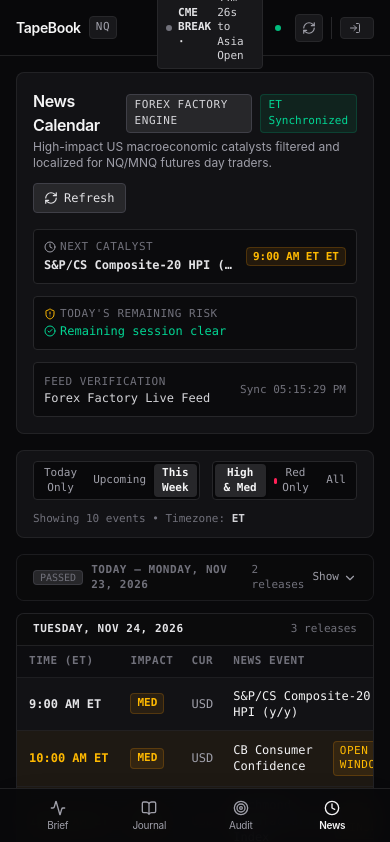
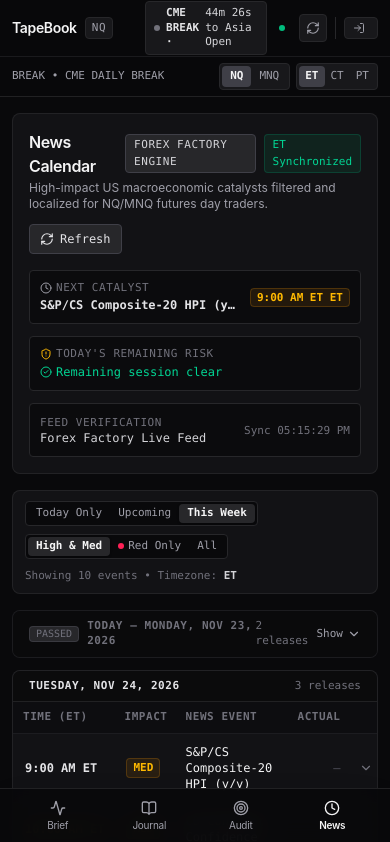
Before and after one commit to Minsung1Kim/minbook, a Next.js app: page /calendar in a window 390 px wide. Shown: the top 842 px of the page. Built offline with nearby package versions, Linux system fonts and the light colour scheme; no server answers.

Commit message:
ui: responsive layout polish across mobile, laptop, and wide monitors

```diff
--- a/src/app/calendar/page.tsx
+++ b/src/app/calendar/page.tsx
@@ -140,7 +140,7 @@ export default function CalendarPage() {
     <div className="min-h-screen bg-zinc-950 text-zinc-100 flex flex-col font-sans">
       <Header selectedInstrument="NQ" onSelectInstrument={() => {}} />
 
-      <main className="flex-1 max-w-7xl w-full mx-auto px-4 sm:px-6 py-4 space-y-4">
+      <main className="flex-1 max-w-[1640px] w-full mx-auto px-3 sm:px-5 lg:px-6 py-4 space-y-4">
         {/* Top Macro Telemetry Bar */}
         <div className="p-4 rounded-lg bg-zinc-900/70 border border-zinc-800/80 space-y-3">
           <div className="flex flex-wrap items-center justify-between gap-3">
@@ -249,8 +249,8 @@ export default function CalendarPage() {
         </div>
 
         {/* Filter Controls Bar */}
-        <div className="px-4 py-2.5 rounded-lg bg-zinc-900/70 border border-zinc-800/80 flex flex-wrap items-center justify-between gap-3 text-xs font-mono">
-          <div className="flex items-center space-x-3">
+        <div className="px-3 sm:px-4 py-2.5 rounded-lg bg-zinc-900/70 border border-zinc-800/80 flex flex-wrap items-center justify-between gap-2.5 text-xs font-mono">
+          <div className="flex flex-wrap items-center gap-2 sm:gap-3">
             {/* Time Filter */}
             <div className="flex items-center bg-zinc-950 border border-zinc-800 rounded p-0.5 text-[11px]">
               <button
@@ -406,14 +406,14 @@ export default function CalendarPage() {
                       <table className="w-full text-left text-xs font-mono">
                         <thead className="bg-zinc-950/40 text-zinc-500 text-[11px] uppercase tracking-wider border-b border-zinc-800/60">
                           <tr>
-                            <th className="py-2 px-3 w-28">Time ({timezoneCode})</th>
-                            <th className="py-2 px-2.5 w-24">Impact</th>
-                            <th className="py-2 px-2 w-16">Cur</th>
-                            <th className="py-2 px-3">News Event</th>
-                            <th className="py-2 px-3 text-right w-24">Actual</th>
-                            <th className="py-2 px-3 text-right w-24">Forecast</th>
-                            <th className="py-2 px-3 text-right w-24">Previous</th>
-                            <th className="py-2 px-2.5 text-center w-10"></th>
+                            <th className="py-2 px-2.5 sm:px-3 w-24 sm:w-28">Time ({timezoneCode})</th>
+                            <th className="py-2 px-2 sm:px-2.5 w-16 sm:w-24">Impact</th>
+                            <th className="hidden sm:table-cell py-2 px-2 w-16">Cur</th>
+                            <th className="py-2 px-2.5 sm:px-3">News Event</th>
+                            <th className="py-2 px-2 sm:px-3 text-right w-16 sm:w-24">Actual</th>
+                            <th className="hidden md:table-cell py-2 px-3 text-right w-24">Forecast</th>
+                            <th className="hidden md:table-cell py-2 px-3 text-right w-24">Previous</th>
+                            <th className="py-2 px-2 text-center w-8 sm:w-10"></th>
                           </tr>
                         </thead>
                         <tbody className="divide-y divide-zinc-800/60 tabular-nums">
@@ -462,12 +462,12 @@ export default function CalendarPage() {
                                     </span>
                                   </td>
 
-                                  <td className="py-2.5 px-2 text-zinc-400 font-medium">
+                                  <td className="hidden sm:table-cell py-2.5 px-2 text-zinc-400 font-medium">
                                     {ev.country}
                                   </td>
 
-                                  <td className="py-2.5 px-3">
-                                    <div className="flex items-center space-x-2">
+                                  <td className="py-2.5 px-2.5 sm:px-3">
+                                    <div className="flex flex-wrap items-center gap-1.5">
                                       <span
                                         className={`font-medium ${
                                           passed ? "text-zinc-400" : "text-zinc-100"
@@ -476,14 +476,14 @@ export default function CalendarPage() {
                                         {ev.event}
                                       </span>
                                       {ev.isNearOpenWindow && (
-                                        <span className="text-[11px] uppercase tracking-wider px-1.5 py-0.5 rounded bg-amber-500/10 text-amber-400 border border-amber-500/20">
+                                        <span className="hidden sm:inline text-[11px] uppercase tracking-wider px-1.5 py-0.5 rounded bg-amber-500/10 text-amber-400 border border-amber-500/20">
                                           Open Window
                                         </span>
                                       )}
                                     </div>
                                   </td>
 
-                                  <td className="py-2.5 px-3 text-right">
+                                  <td className="py-2.5 px-2 sm:px-3 text-right">
                                     {ev.actual ? (
                                       <span className="font-bold text-zinc-100">
                                         {ev.actual}
@@ -493,11 +493,11 @@ export default function CalendarPage() {
                                     )}
                                   </td>
 
-                                  <td className="py-2.5 px-3 text-right text-zinc-300">
+                                  <td className="hidden md:table-cell py-2.5 px-3 text-right text-zinc-300">
                                     {ev.forecast || "—"}
                                   </td>
 
-                                  <td className="py-2.5 px-3 text-right text-zinc-500">
+                                  <td className="hidden md:table-cell py-2.5 px-3 text-right text-zinc-500">
                                     {ev.previous || "—"}
                                   </td>
 
@@ -519,6 +519,20 @@ export default function CalendarPage() {
                                           <span className="font-bold text-zinc-200">
                                             Futures Market Impact &amp; Mechanics:
                                           </span>
+                                        </div>
+                                        <div className="md:hidden grid grid-cols-3 gap-2 pb-2 mb-2 border-b border-zinc-800/70 text-[11px] font-mono">
+                                          <div>
+                                            <span className="text-zinc-500 block text-[10px]">Cur</span>
+                                            <span className="text-zinc-200">{ev.country}</span>
+                                          </div>
+                                          <div>
+                                            <span className="text-zinc-500 block text-[10px]">Forecast</span>
+                                            <span className="text-zinc-200">{ev.forecast || "—"}</span>
+                                          </div>
+                                          <div>
+                                            <span className="text-zinc-500 block text-[10px]">Previous</span>
+                                            <span className="text-zinc-400">{ev.previous || "—"}</span>
+                                          </div>
                                         </div>
                                         <p className="text-zinc-300 leading-relaxed text-xs">
                                           {ev.marketImpact || ev.notes || "High-impact catalyst. Expect algorithmic spread widening and stop-run probes around release time."}
--- a/src/app/globals.css
+++ b/src/app/globals.css
@@ -70,13 +70,21 @@
   --color-ring: var(--ring);
 }
 
+html,
 body {
   background-color: var(--background);
   color: var(--foreground);
   font-family: var(--font-geist-sans), -apple-system, BlinkMacSystemFont, "Segoe UI", Roboto, "Helvetica Neue", Arial, sans-serif;
   min-height: 100vh;
+  overflow-x: clip;
   -webkit-font-smoothing: antialiased;
   -moz-osx-font-smoothing: grayscale;
+}
+
+button,
+a,
+[role="button"] {
+  touch-action: manipulation;
 }
 
 /* Precise scrollbars for financial terminal */
--- a/src/app/performance/page.tsx
+++ b/src/app/performance/page.tsx
@@ -128,7 +128,7 @@ export default function PerformancePage() {
         </div>
       )}
 
-      <main className="flex-1 max-w-7xl w-full mx-auto px-4 sm:px-6 py-4 space-y-3.5">
+      <main className="flex-1 max-w-[1640px] w-full mx-auto px-3 sm:px-5 lg:px-6 py-4 space-y-3.5">
         {/* Top Control Bar */}
         <div className="px-4 py-3 rounded-lg bg-zinc-900/70 border border-zinc-800/80 flex flex-wrap items-center justify-between gap-3 text-xs font-mono">
           <div className="flex items-center space-x-3">
--- a/src/app/settings/page.tsx
+++ b/src/app/settings/page.tsx
@@ -144,9 +144,9 @@ export function SettingsPage() {
     <div className="min-h-screen bg-zinc-950 text-zinc-100 flex flex-col font-sans">
       <Header selectedInstrument={defaultInstrument} onSelectInstrument={(i) => setDefaultInstrument(i)} />
 
-      <main className="flex-1 max-w-7xl w-full mx-auto px-4 sm:px-6 lg:px-8 py-6 space-y-6">
+      <main className="flex-1 max-w-[1640px] w-full mx-auto px-3 sm:px-5 lg:px-6 py-5 space-y-5">
         {/* Top Header */}
-        <div className="flex flex-col sm:flex-row sm:items-center justify-between gap-4 p-5 rounded-lg bg-[#0f1624] border border-slate-800">
+        <div className="flex flex-col sm:flex-row sm:items-center justify-between gap-4 p-4 sm:p-5 rounded-lg bg-zinc-900/70 border border-zinc-800/80">
           <div>
             <div className="flex items-center space-x-2.5">
               <Settings className="w-4 h-4 text-slate-400" />
--- a/src/components/Header.tsx
+++ b/src/components/Header.tsx
@@ -103,8 +103,8 @@ export function Header({
 
   return (
     <>
-      <header className="sticky top-0 z-50 h-14 bg-zinc-950/90 backdrop-blur-md border-b border-zinc-800/80 transition-colors">
-        <div className="max-w-7xl mx-auto px-4 sm:px-6 h-full flex items-center justify-between gap-4">
+      <header className="sticky top-0 z-50 bg-zinc-950/90 backdrop-blur-md border-b border-zinc-800/80 transition-colors">
+        <div className="max-w-[1640px] mx-auto px-3 sm:px-5 lg:px-6 h-14 flex items-center justify-between gap-2 sm:gap-4">
           {/* Left: Wordmark & Clean Nav */}
           <div className="flex items-center space-x-6 shrink-0">
             <Link href="/" className="flex items-center space-x-2 group">
@@ -324,6 +324,61 @@ export function Header({
             )}
           </div>
         </div>
+
+        {/* Mobile / Small-Tablet Quick Control Bar (< md) so NQ/MNQ & Timezone are always reachable */}
+        <div className="md:hidden border-t border-zinc-800/60 bg-zinc-950/95 px-3 sm:px-5 py-1.5 flex items-center justify-between gap-2 text-[11px] font-mono">
+          <div className="flex items-center space-x-1.5 min-w-0">
+            <span className="text-zinc-400 truncate">
+              {sessionInfo
+                ? `${sessionInfo.isMarketOpen ? "LIVE" : sessionInfo.activeSession === "WEEKEND" ? "CLOSED" : "BREAK"} • ${sessionInfo.activeSessionLabel}`
+                : "CME FUTURES"}
+            </span>
+          </div>
+
+          <div className="flex items-center space-x-1.5 shrink-0">
+            <div className="flex sm:hidden items-center p-0.5 rounded bg-zinc-900 border border-zinc-800">
+              <button
+                onClick={() => onSelectInstrument("NQ")}
+                className={`px-2 py-0.5 rounded font-medium transition-colors ${
+                  selectedInstrument === "NQ"
+                    ? "bg-zinc-700 text-zinc-100 font-semibold"
+                    : "text-zinc-400 hover:text-zinc-200"
+                }`}
+              >
+                NQ
+              </button>
+              <button
+                onClick={() => onSelectInstrument("MNQ")}
+                className={`px-2 py-0.5 rounded font-medium transition-colors ${
+                  selectedInstrument === "MNQ"
+                    ? "bg-zinc-700 text-zinc-100 font-semibold"
+                    : "text-zinc-400 hover:text-zinc-200"
+                }`}
+              >
+                MNQ
+              </button>
+            </div>
+
+            <div className="flex items-center p-0.5 rounded bg-zinc-900 border border-zinc-800">
+              {(["America/New_York", "America/Chicago", "America/Los_Angeles"] as SupportedTimezone[]).map((tzOption) => {
+                const code = tzOption === "America/New_York" ? "ET" : tzOption === "America/Chicago" ? "CT" : "PT";
+                return (
+                  <button
+                    key={tzOption}
+                    onClick={() => setTimezone(tzOption)}
+                    className={`px-1.5 py-0.5 rounded transition-colors ${
+                      timezone === tzOption
+                        ? "bg-zinc-700 text-zinc-100 font-bold"
+                        : "text-zinc-400 hover:text-zinc-200"
+                    }`}
+                  >
+                    {code}
+                  </button>
+                );
+              })}
+            </div>
+          </div>
+        </div>
       </header>
 
       {/* Mobile Bottom Navigation Bar (< sm) - Placed outside <header> so position:fixed binds to viewport */}
--- a/src/components/chart/MinBookChart.tsx
+++ b/src/components/chart/MinBookChart.tsx
@@ -1177,10 +1177,10 @@ export default function MinBookChart({
       </div>
 
       {/* 2. Chart Canvas Container with HUD Overlays */}
-      <div className="relative w-full h-[380px] sm:h-[480px] md:h-[560px] bg-[#09090b]">
+      <div className="relative w-full h-[320px] sm:h-[440px] lg:h-[540px] xl:h-[600px] 2xl:h-[660px] bg-[#09090b]">
         {/* Top-Right GEX Regime HUD Card */}
         {layers.gex && brief.gex && !allHudsHidden && (
-          <div className="absolute top-2.5 right-3 z-10 pointer-events-auto flex flex-col items-end space-y-1 max-w-xs">
+          <div className="absolute top-2 right-2 sm:top-2.5 sm:right-3 z-10 pointer-events-auto flex flex-col items-end space-y-1 max-w-[46%] sm:max-w-xs">
             {isGexMinimized ? (
               <button
                 onClick={() => setIsGexMinimized(false)}
@@ -1255,7 +1255,7 @@ export default function MinBookChart({
         )}
         {/* Top-Left HUD Overlay inside chart container */}
         {!allHudsHidden && (
-          <div className="absolute top-2.5 left-3 z-10 pointer-events-none flex flex-col space-y-1.5 max-w-lg">
+          <div className="absolute top-2 left-2 sm:top-2.5 sm:left-3 z-10 pointer-events-none flex flex-col space-y-1.5 max-w-[52%] sm:max-w-lg">
             {/* Bar OHLC Strip */}
             {isOhlcMinimized ? (
               <button
```
Also changed, not shown: src/app/journal/page.tsx (+7 -7 lines), src/components/Dashboard.tsx (+9 -9 lines), src/components/KeyLevelsTable.tsx (+15 -15 lines), .ai/changelog.md.
